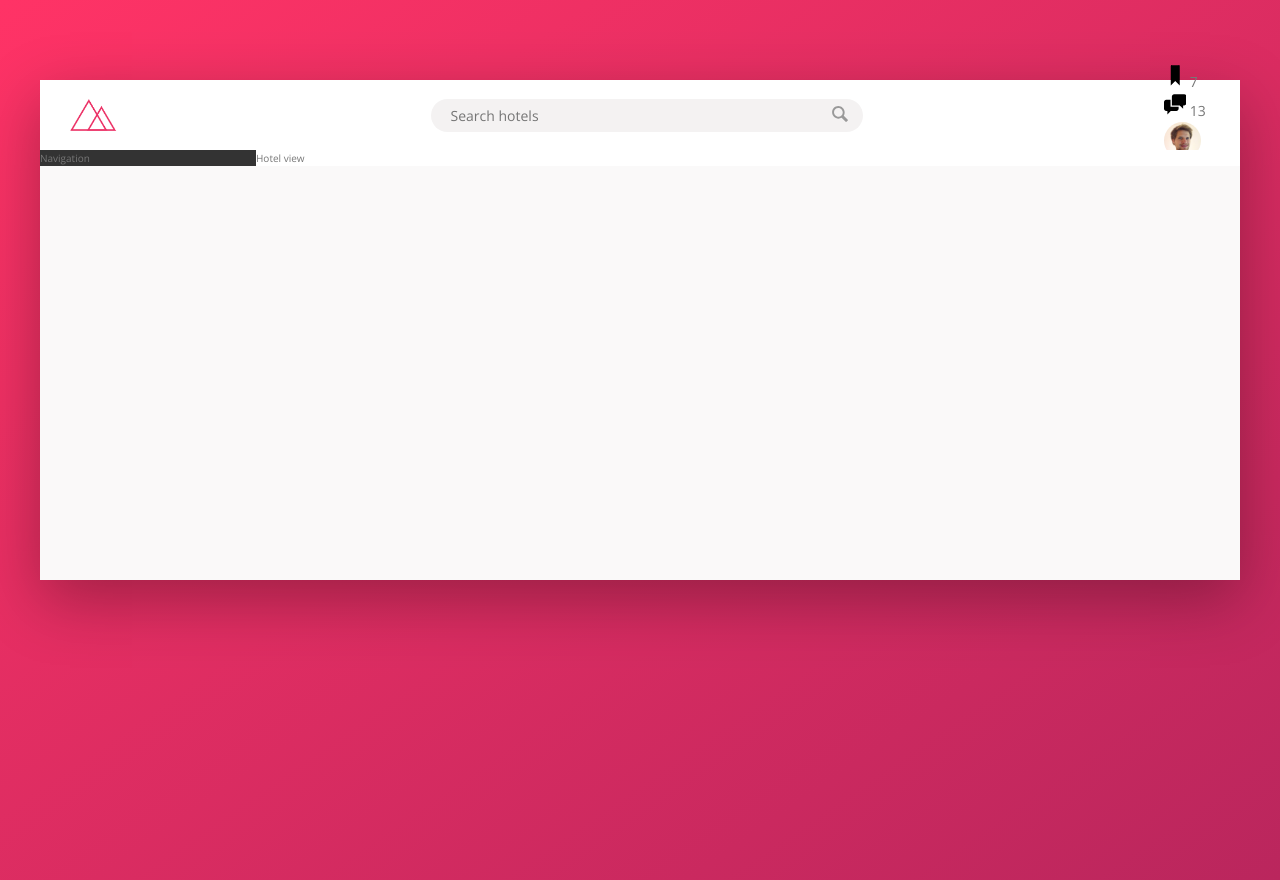
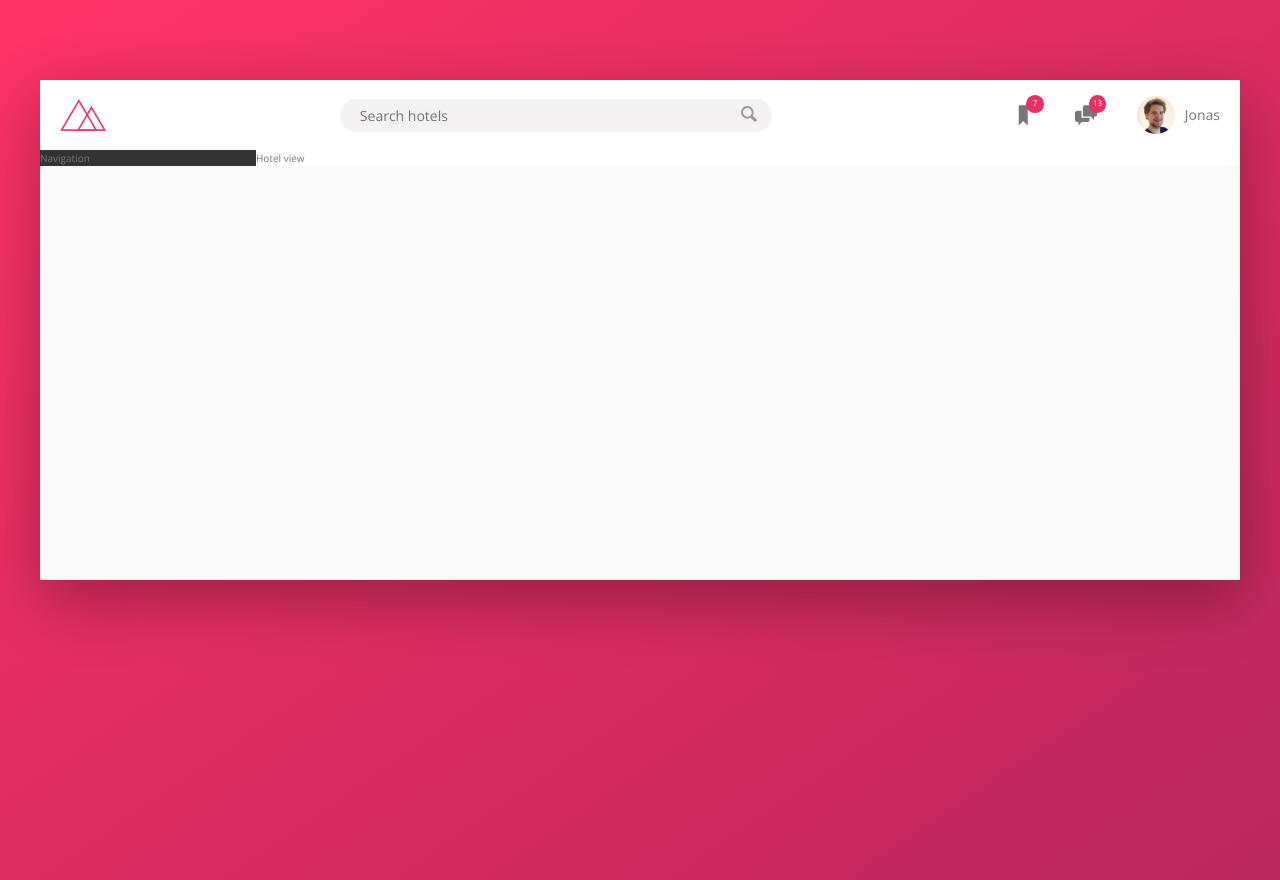
Before and after one commit to c0ff33-b34n/Trillo, a website: page index.html in a window 1280 px wide. Drawn offline with nearby package versions, Linux system fonts and the light colour scheme.

Commit message:
Style the remaining icons and user photo in the header section

```diff
--- a/sass/_components.scss
+++ b/sass/_components.scss
@@ -1,6 +1,6 @@
 .logo {
     height: 3.25rem;
-    margin-left: 3rem;
+    margin-left: 2rem;
 }
 
 .search {
@@ -59,29 +59,54 @@
 }
 
 .user-nav {
+
+    display: flex;
+    align-items: center; // align items vertically
+    align-self: stretch; // stretch element to fill vertically
+
+    & > * { // all of direct children of .user-nav
+        padding: 0 2rem;
+        cursor: pointer;
+        height: 100%; // all children of the user-nav now stretch to fill the element
+        display: flex;
+        align-items: center; // align icons along the cross-axis (i.e. vertically in this case)
+    }
+
+    & > *:hover {
+        background-color: var(--color-grey-light-2);
+    }
+
     &__icon-box {
-
+        position: relative;
     }
 
     &__icon {
         height: 2.25rem;
         width: 2.25rem;
+        fill: var(--color-grey-dark-2);
+
     }
 
     &__notification {
+        font-size: 0.8rem;
+        height: 1.75rem;
+        width: 1.75rem;
+        border-radius: 50%;
+        background-color: var(--color-primary);
+        color: #fff;
+        position: absolute;
+        top: 1.5rem;
+        right: 1.1rem;
 
-    }
-
-    &__user {
-
+        display: flex; // align child text
+        justify-content: center;
+        align-items: center;
     }
 
     &__user-photo {
         height: 3.75rem;
         border-radius: 50%;
+        margin-right: 1rem;
     }
 
-    &__user-name {
-
-    }
 }
```
Also changed, not shown: css/style.css.
